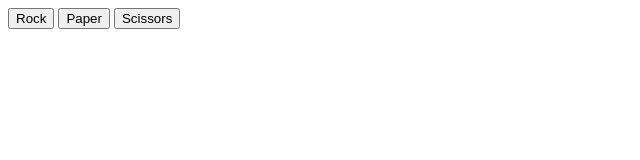
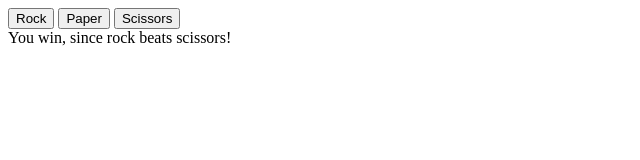
Before and after one commit to kpbongat/odin-rockPaperScissors, a plain HTML site: page index.html in a window 1280 px wide. Both pictures are taken after a click on the button "Rock". Shown: the whole page, without its empty margins (0-640 px from the left). Drawn offline with Linux system fonts and the light colour scheme.

Commit message:
Move result display from console to div

```diff
--- a/index.html
+++ b/index.html
@@ -10,5 +10,6 @@
     <button class="rock">Rock</button>
     <button class="paper">Paper</button>
     <button class="scissors">Scissors</button>
+    <div class="result"></div>
 </body>
 </html>
--- a/scripts/rockPaperScissors.js
+++ b/scripts/rockPaperScissors.js
@@ -33,17 +33,18 @@ function getComputerChoice() {
     const rockButton = document.querySelector('.rock');
     const paperButton = document.querySelector('.paper');
     const scissorsButton = document.querySelector('.scissors');
+    const resultDiv = document.querySelector('.result');
 
     computerSelection = getComputerChoice();
 
     rockButton.addEventListener('click', ()=>{
-        console.log(playRound('rock',computerSelection));
+        resultDiv.textContent = playRound('rock',computerSelection);
     });
     paperButton.addEventListener('click',()=>{
-        console.log(playRound('paper',computerSelection));
+        resultDiv.textContent = playRound('paper',computerSelection);
     });
     scissorsButton.addEventListener('click',()=>{
-        console.log(playRound('scissors',computerSelection));
+        resultDiv.textContent = playRound('scissors',computerSelection);
     });
 
 
```
